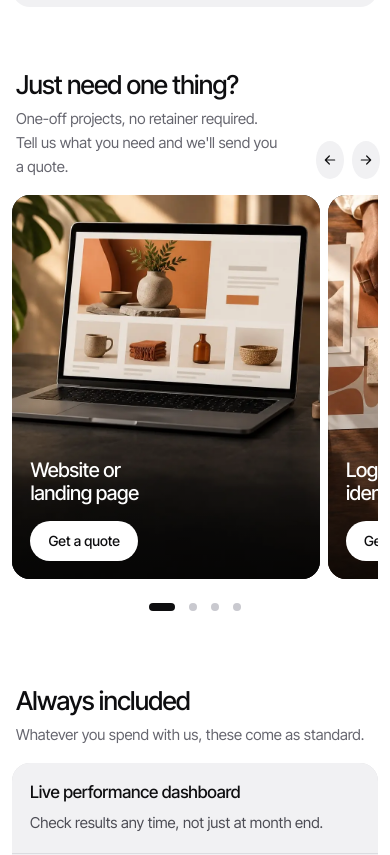
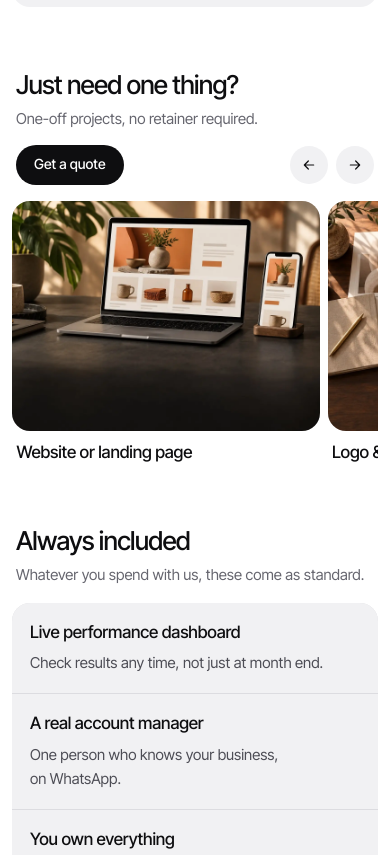
Before and after one commit to Vokondo/trendzeta-website, a plain HTML site: page pricing.html in a window 390 px wide. Shown: the part 3527-4382 px from the top of the page. Drawn offline with Linux system fonts and the light colour scheme.

Commit message:
Pricing: calmer one-off projects carousel
- Photos shown clean (no dark gradient or text over the image), with
  the project name in plain type underneath.
- One 'Get a quote' button in the section header instead of the same
  white pill on every card; cards still link to the contact page.
- Dots removed (the arrows already move the carousel); intro trimmed
  to 'One-off projects, no retainer required.'
- Phones: heading on its own line, button and arrows on the row below.

Co-Authored-By: Claude Opus 5.5 <noreply@anthropic.com>
Claude-Session: https://claude.ai/code/session_01FJ6Y5GkRG6qehYbqJ12qDG

```diff
--- a/css/styles.css
+++ b/css/styles.css
@@ -1958,14 +1958,8 @@ a.c--media:hover > img { transform: scale(1.03); }
 .spec .yes { width: 18px; height: 18px; color: var(--ink); stroke-width: 2.5; vertical-align: middle; }
 .spec .no { color: #a9a9b0; }
 
-.project { aspect-ratio: 3 / 4; min-height: 0; padding: 28px; }
 /* Fit the rail column exactly: the general photo-card min-height must not
    win here, or aspect-ratio widens the card and it slides under the next. */
-.rail > .c--media.project { width: 100%; min-width: 0; min-height: 0; }
-.project h3 { max-width: 12ch; }
-.project__cta { align-self: flex-start; height: 40px; margin-top: 16px; padding: 0 18px; }
-.project:hover .project__cta { background: #e9e9ec; }
-.project:hover p .i { transform: translateX(3px); }
 
 /* ---------- Contact ---------- */
 .contact-intro { display: flex; flex-direction: column; gap: 40px; }
@@ -2104,7 +2098,6 @@ a.c--media:hover > img { transform: scale(1.03); }
   .storyc { gap: 28px; }
   .storyc__meta { gap: 10px; }
   .rail { grid-auto-columns: 66%; }
-  .project { aspect-ratio: 4 / 5; padding: 18px; }
   .plan-grid { margin-top: 36px; }
   .plan { --inset: 8px; }
   .plan__img { aspect-ratio: 5 / 2; }
@@ -2539,7 +2532,6 @@ a.c--media:hover > img { transform: scale(1.03); }
 /* One-off projects as a carousel: bigger cards with the next one
    peeking in, dots underneath. */
 .rail--carousel { grid-auto-columns: calc((100% - 2 * var(--gap)) / 2.35); scroll-behavior: smooth; }
-.rail--carousel > .project { aspect-ratio: 4 / 3; }
 .rail-dots { display: flex; justify-content: center; margin-top: 20px; }
 .rail-dots[hidden] { display: none; }
 .rail-dots button {
@@ -2570,10 +2562,26 @@ a.c--media:hover > img { transform: scale(1.03); }
 }
 @media (max-width: 600px) {
   .rail--carousel { grid-auto-columns: 84%; }
-  .rail--carousel > .project { aspect-ratio: 4 / 5; }
   .rail-dots { margin-top: 12px; }
 }
 @media (prefers-reduced-motion: reduce) {
   .rail--carousel { scroll-behavior: auto; }
   .rail-dots button, .rail-dots button::before { transition: none; }
 }
+
+/* One-off projects: clean photo, plain title underneath */
+.shead__side { display: flex; align-items: center; gap: 12px; flex-shrink: 0; }
+.project { display: block; min-width: 0; color: var(--ink); }
+.project__img { display: block; aspect-ratio: 4 / 3; }
+.project__img img { width: 100%; height: 100%; object-fit: cover; transition: transform 0.6s cubic-bezier(0.2, 0.7, 0.2, 1); }
+.project:hover .project__img img { transform: scale(1.03); }
+.c.project__img { border-radius: var(--r-card); }
+.project h3 { margin-top: 14px; padding: 0 4px; font-size: var(--fs-h4); font-weight: 500; line-height: 1.3; letter-spacing: -0.01em; }
+@media (max-width: 600px) {
+  .project__img { aspect-ratio: 4 / 3; }
+  .project h3 { margin-top: 10px; }
+  .shead:has(.shead__side) { flex-direction: column; align-items: stretch; gap: 14px; }
+  .shead__side { justify-content: space-between; }
+  .shead__side .pill { height: 40px; padding: 0 18px; }
+}
+@media (prefers-reduced-motion: reduce) { .project__img img { transition: none; } .project:hover .project__img img { transform: none; } }
--- a/pricing.html
+++ b/pricing.html
@@ -174,7 +174,7 @@
   <link rel="icon" type="image/png" sizes="192x192" href="images/favicon-192.png" />
   <link rel="apple-touch-icon" href="images/apple-touch-icon.png" />
   <meta name="theme-color" content="#ff5f05" />
-  <link rel="stylesheet" href="css/styles.css?v=57" />
+  <link rel="stylesheet" href="css/styles.css?v=58" />
 </head>
 <body class="inner">
   <header class="navbar" id="navbar">
@@ -333,36 +333,34 @@
       <div class="shead">
         <div>
           <h2>Just need one thing?</h2>
-          <p>One-off projects, no retainer required. Tell us what you need and we'll send you a quote.</p>
+          <p>One-off projects, no retainer required.</p>
         </div>
-        <div class="rail-nav" data-rail-nav="project-rail">
-          <button type="button" data-dir="-1" aria-label="Previous" aria-controls="project-rail"><svg class="i" viewBox="0 0 24 24"><path d="M19 12H5M11 6l-6 6 6 6"/></svg></button>
-          <button type="button" data-dir="1" aria-label="Next" aria-controls="project-rail"><svg class="i" viewBox="0 0 24 24"><path d="M5 12h14M13 6l6 6-6 6"/></svg></button>
+        <div class="shead__side">
+          <a href="contact.html" class="pill pill--ink">Get a quote</a>
+          <div class="rail-nav" data-rail-nav="project-rail">
+            <button type="button" data-dir="-1" aria-label="Previous" aria-controls="project-rail"><svg class="i" viewBox="0 0 24 24"><path d="M19 12H5M11 6l-6 6 6 6"/></svg></button>
+            <button type="button" data-dir="1" aria-label="Next" aria-controls="project-rail"><svg class="i" viewBox="0 0 24 24"><path d="M5 12h14M13 6l6 6-6 6"/></svg></button>
+          </div>
         </div>
       </div>
       <div class="rail rail--carousel" id="project-rail" data-rail data-carousel aria-roledescription="carousel" aria-label="One-off projects">
-        <a href="contact.html" class="project c c--media">
-          <img loading="lazy" decoding="async" src="images/service-content.webp" alt="" onerror="this.remove()" />
+        <a href="contact.html" class="project">
+          <span class="project__img c"><img loading="lazy" decoding="async" src="images/service-content.webp" alt="" onerror="this.remove()" /></span>
           <h3>Brand photo &amp; video shoot</h3>
-          <span class="pill pill--light project__cta">Get a quote</span>
         </a>
-        <a href="contact.html" class="project c c--media">
-          <img loading="lazy" decoding="async" src="images/service-web.webp" alt="" onerror="this.remove()" />
+        <a href="contact.html" class="project">
+          <span class="project__img c"><img loading="lazy" decoding="async" src="images/service-web.webp" alt="" onerror="this.remove()" /></span>
           <h3>Website or landing page</h3>
-          <span class="pill pill--light project__cta">Get a quote</span>
         </a>
-        <a href="contact.html" class="project c c--media">
-          <img loading="lazy" decoding="async" src="images/service-strategy.webp" alt="" onerror="this.remove()" />
+        <a href="contact.html" class="project">
+          <span class="project__img c"><img loading="lazy" decoding="async" src="images/service-strategy.webp" alt="" onerror="this.remove()" /></span>
           <h3>Logo &amp; brand identity</h3>
-          <span class="pill pill--light project__cta">Get a quote</span>
         </a>
-        <a href="contact.html" class="project c c--media">
-          <img loading="lazy" decoding="async" src="images/service-social.webp" alt="" onerror="this.remove()" />
+        <a href="contact.html" class="project">
+          <span class="project__img c"><img loading="lazy" decoding="async" src="images/service-social.webp" alt="" onerror="this.remove()" /></span>
           <h3>Launch campaign</h3>
-          <span class="pill pill--light project__cta">Get a quote</span>
         </a>
       </div>
-      <div class="rail-dots" data-rail-dots="project-rail"></div>
     </div>
   </section>
 
```
Also changed, not shown: about.html (+1 -1 lines), contact.html (+1 -1 lines), index.html (+1 -1 lines).
